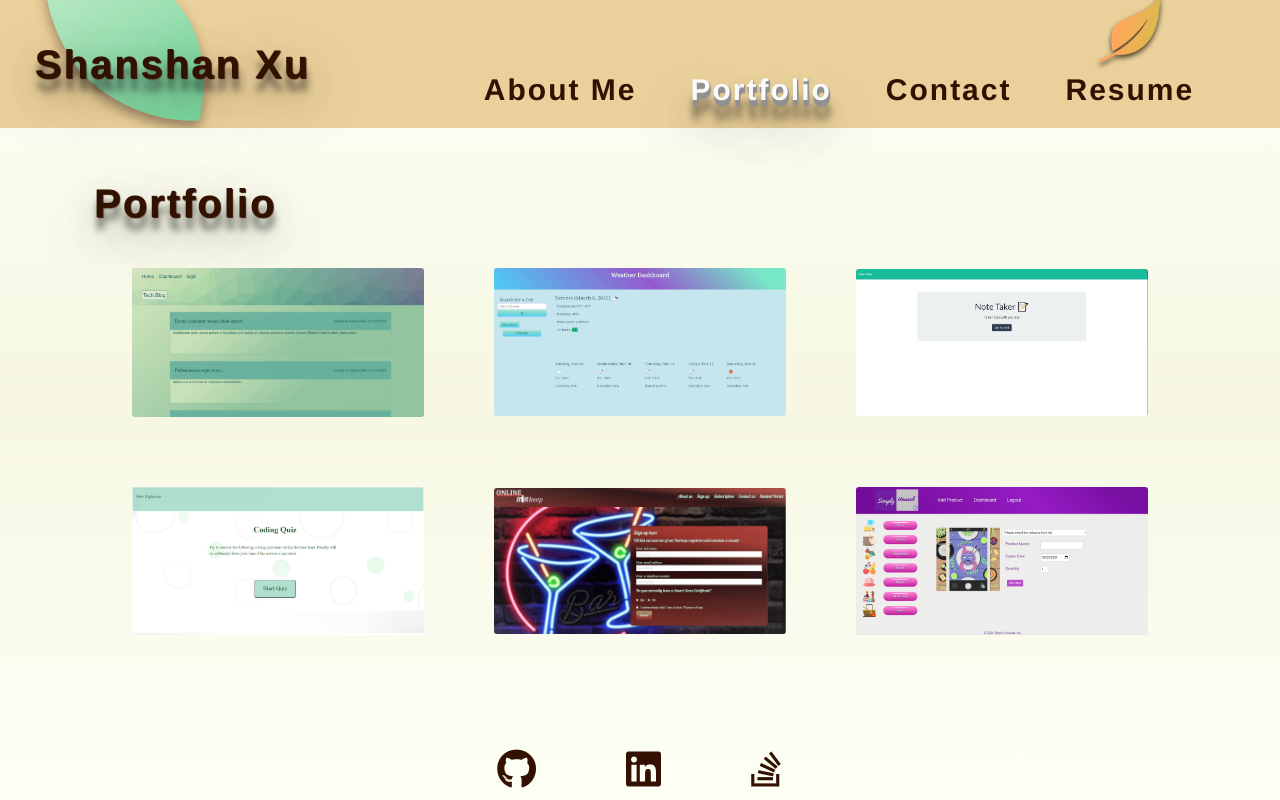
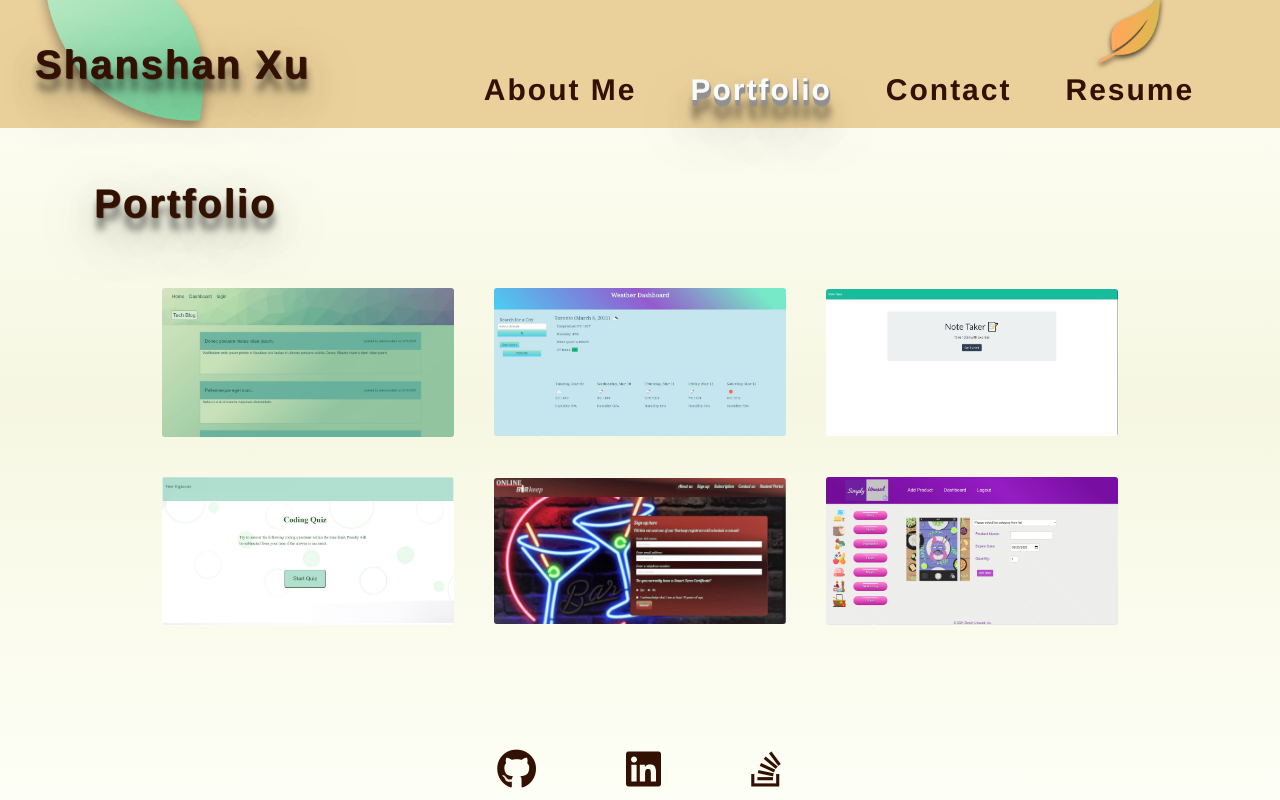
Before and after one commit to shanshantina/react-portfolio-shanshanxu, a React (Create React App) app: page / in a window 1280 px wide. Both pictures are taken after a click on the element "Portfolio". Built offline with nearby package versions, Linux system fonts and the light colour scheme.

Commit message:
change project margin

```diff
--- a/src/components/Project/index.js
+++ b/src/components/Project/index.js
@@ -58,7 +58,7 @@ function Project() {
         <h1 style={styles.zoomIn}>Portfolio</h1>
       </StyleRoot>
 
-      <div className="row justify-content-center align-items-center project-row">
+      <div className="row justify-content-center align-items-center">
         {projects.map((project, i) => (
           <div className="card" key={project.name}>
             <img
--- a/src/index.css
+++ b/src/index.css
@@ -179,15 +179,12 @@ input:focus {
   box-shadow: 0 0 0.25rem var(--boxTwo);
 }
 
-.project-row {
-  gap: 70px;
-}
-
 .card {
   width: 26%;
   text-align: center;
   background-color: var(--clear);
   border: none;
+  margin: 20px;
 }
 
 .card:hover .card-img {
```
